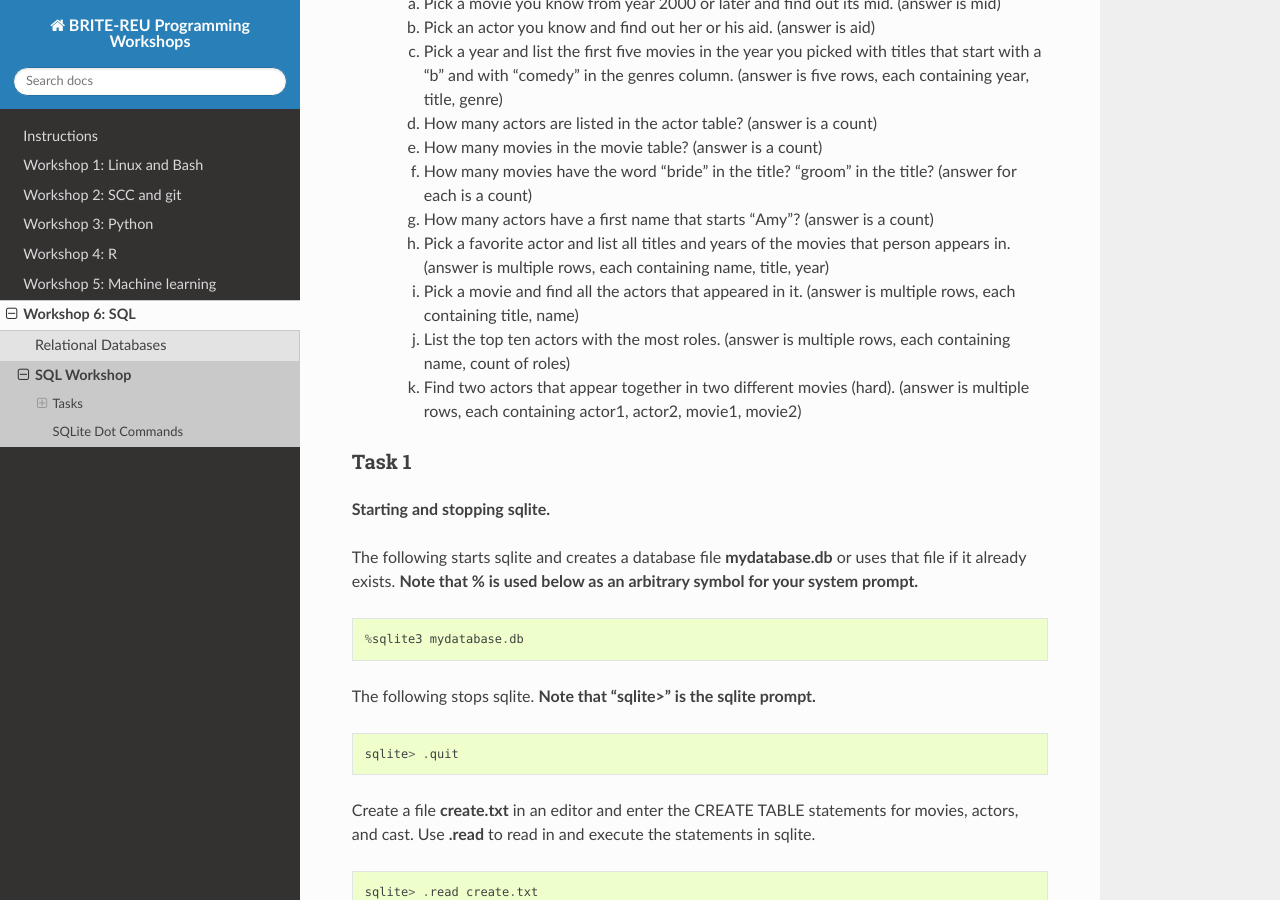
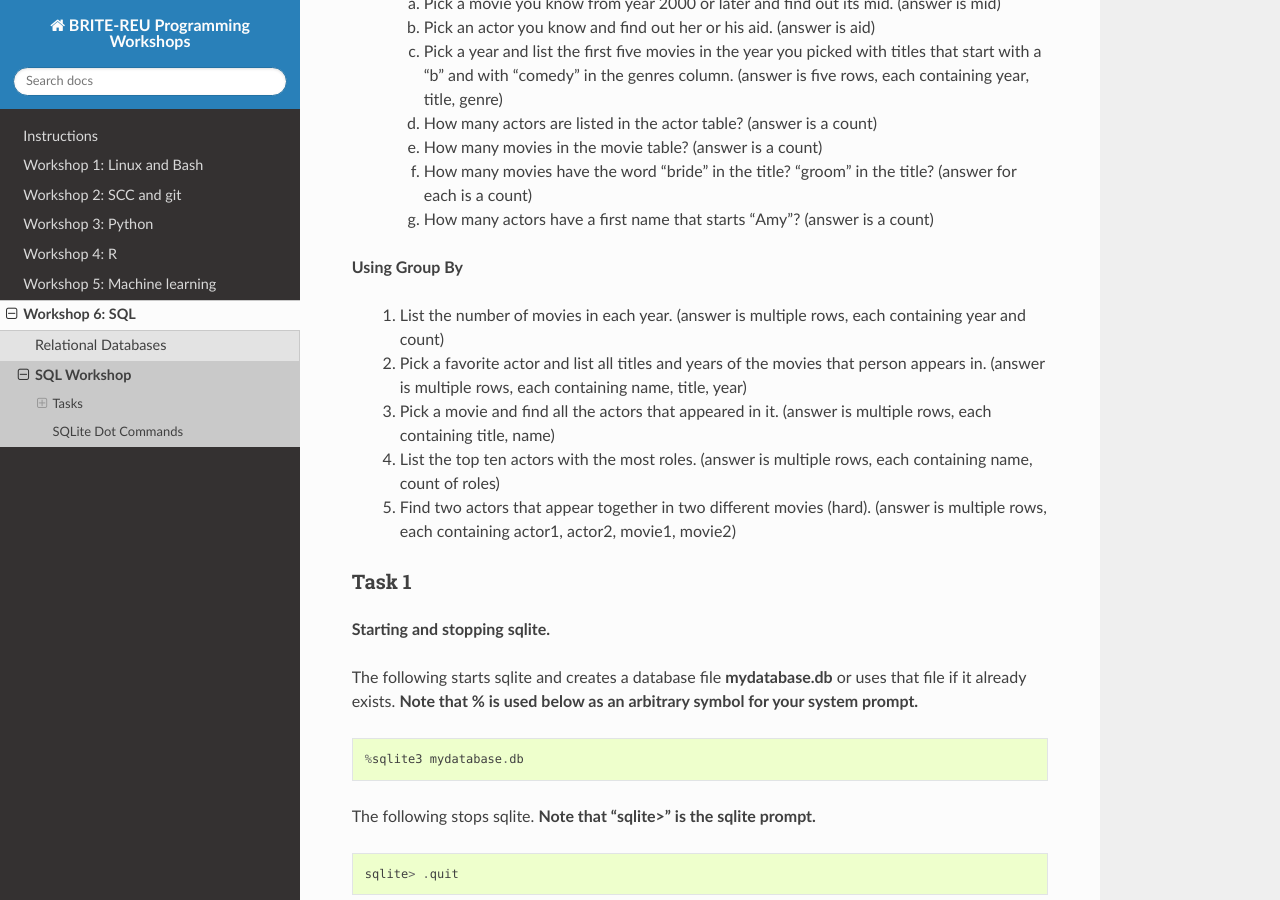
Before and after one commit to BRITE-REU/programming-workshops, a Sphinx documentation site: the page built from source/workshops/06_SQL/Workshop_SQL.rst, in a window 1280 px wide and 900 px high, scrolled down 356 px. Built offline with Sphinx 7.4.7 and the Read the Docs theme 2.0.0, drawn with Linux system fonts in a browser that asks for light colours.

Commit message:
Update Workshop_SQL.rst

```diff
--- a/source/workshops/06_SQL/Workshop_SQL.rst
+++ b/source/workshops/06_SQL/Workshop_SQL.rst
@@ -29,6 +29,10 @@ In the workshop, we'll do the following.  See the instructions below for guidanc
 	#. How many movies have the word "bride" in the title?  "groom" in the title? (answer for each is a count)
 
 	#. How many actors have a first name that starts "Amy"? (answer is a count)
+
+**Using Group By**
+
+	#. List the number of movies in each year.  (answer is multiple rows, each containing year and count)
 
 	#. Pick a favorite actor and list all titles and years of the movies that person appears in. (answer is multiple rows, each containing name, title, year)
 
```
